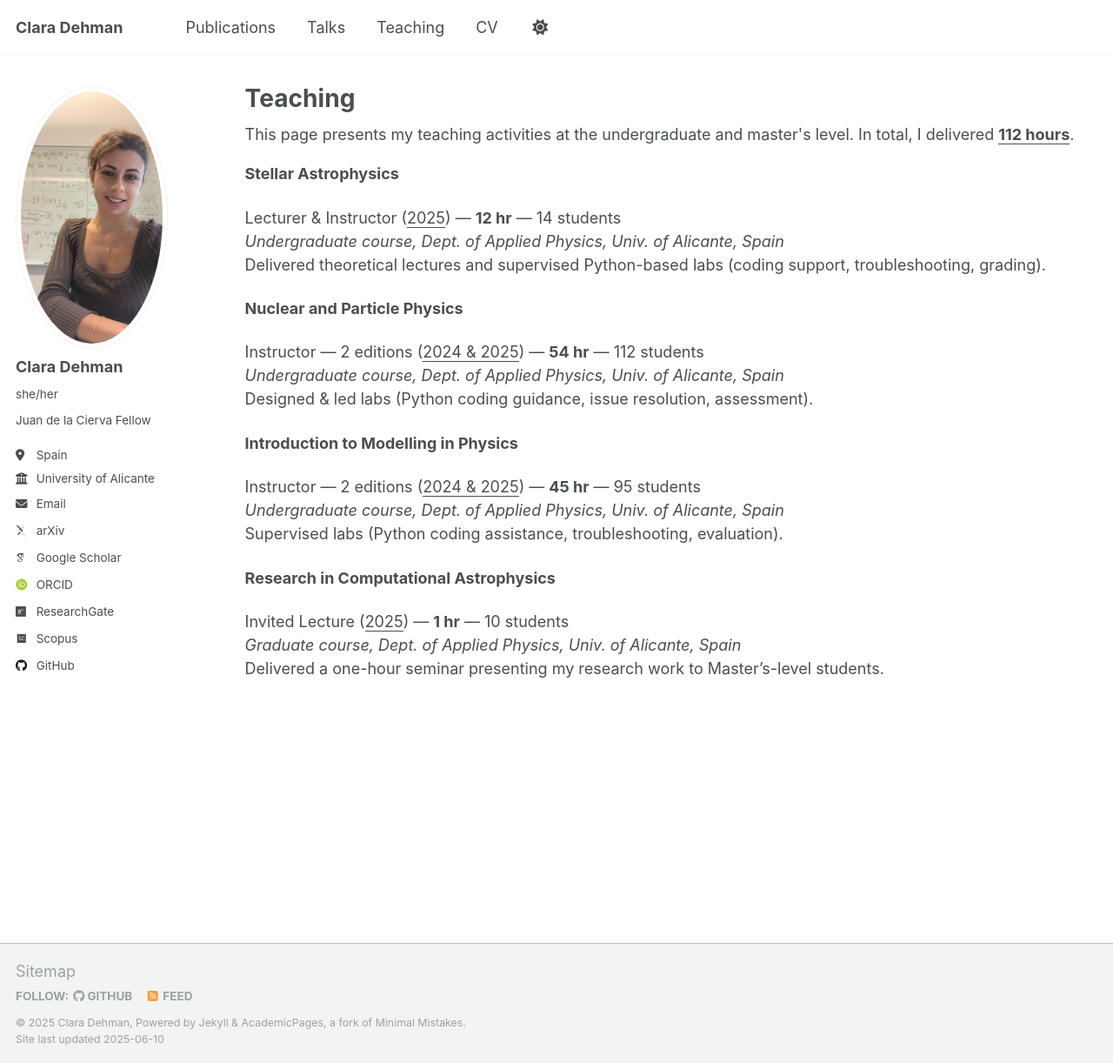
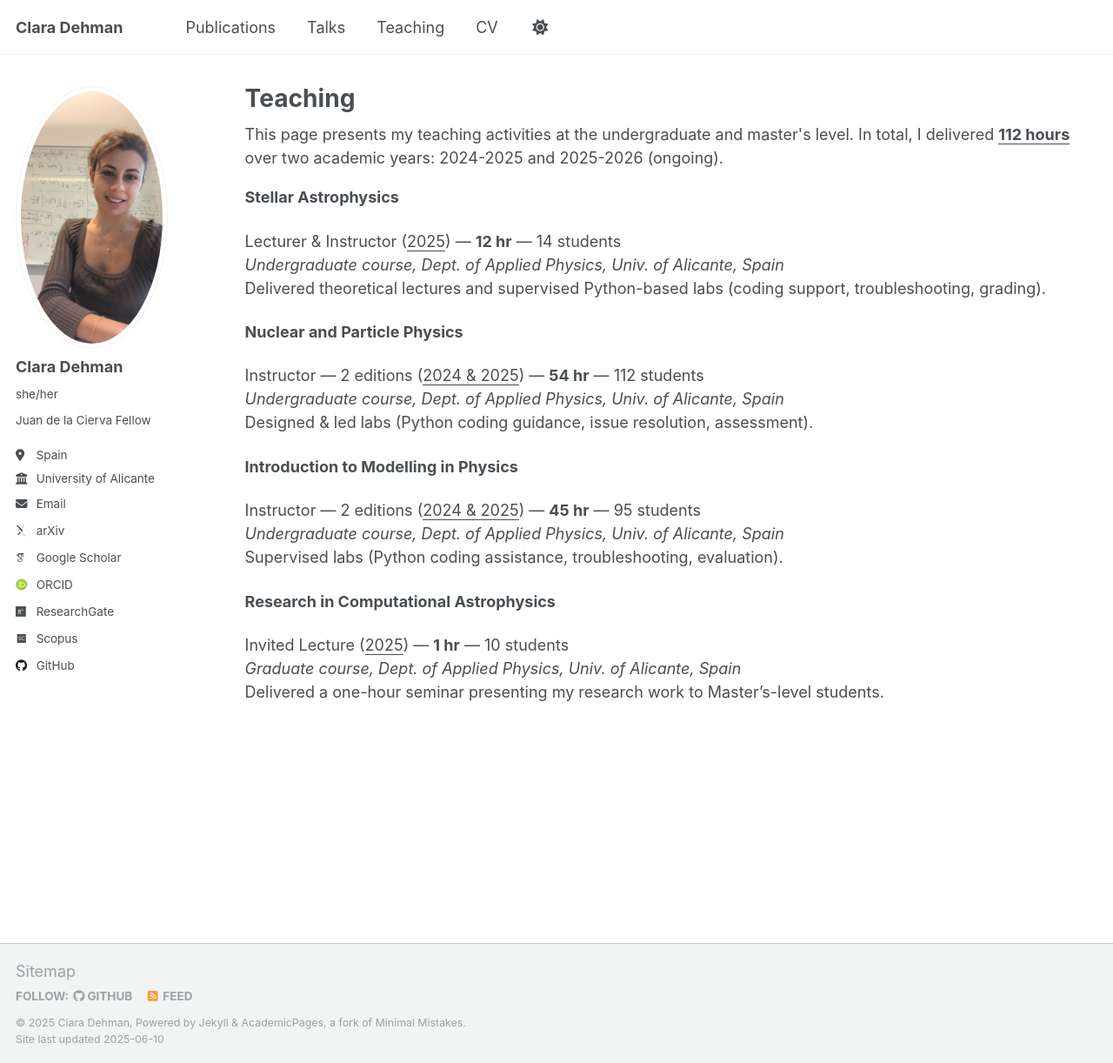
Before and after one commit to ClaraDehman/ClaraDehman.github.io, a Jekyll site: the page built from _pages/teaching.html, in a window 1280 px wide and 1222 px high. Shown: the whole window at 87% size. Built offline with Jekyll 4.4.1, drawn with Linux system fonts in a browser that asks for light colours; some web fonts are replaced.

Commit message:
updating my teaching hours to include the course of next years teaching.html

```diff
--- a/_pages/teaching.html
+++ b/_pages/teaching.html
@@ -5,7 +5,7 @@ permalink: /teaching/
 author_profile: true
 ---
 
-This page presents my teaching activities at the undergraduate and master's level. In total, I delivered <strong><u>112 hours</u></strong>.
+This page presents my teaching activities at the undergraduate and master's level. In total, I delivered <strong><u>112 hours</u></strong> over two academic years: 2024-2025 and 2025-2026 (ongoing).
 
 
 {% include base_path %}
```
